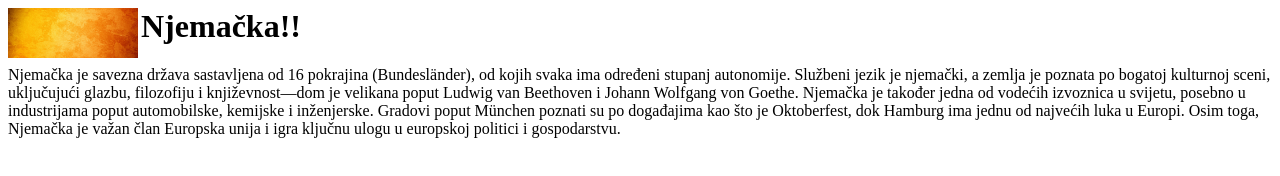
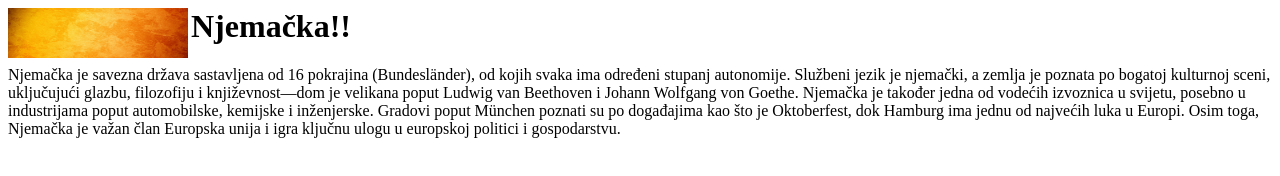
Before and after one commit to denishustic/denishustic.github.io, a plain HTML site: page slike/tekst oko slike.html in a window 1280 px wide. Drawn offline with Linux system fonts and the light colour scheme.

Commit message:
Update tekst oko slike.html

```diff
--- a/slike/tekst oko slike.html
+++ b/slike/tekst oko slike.html
@@ -4,10 +4,12 @@
 </HEAD>
 
 <BODY>
-    <IMG SRC="orange.jpg" ALIGN="left" WIDTH="130" HEIGHT="50">
+    <IMG SRC="orange.jpg" ALIGN="left" WIDTH="180" HEIGHT="50">
     <H1> Njemačka!! </H1>
-Njemačka je savezna država sastavljena od 16 pokrajina (Bundesländer), od kojih svaka ima određeni stupanj autonomije. Službeni jezik je njemački, a zemlja je poznata po bogatoj kulturnoj sceni, uključujući glazbu, filozofiju i književnost—dom je velikana poput Ludwig van Beethoven i Johann Wolfgang von Goethe.
-Njemačka je također jedna od vodećih izvoznica u svijetu, posebno u industrijama poput automobilske, kemijske i inženjerske. Gradovi poput München poznati su po događajima kao što je Oktoberfest, dok Hamburg ima jednu od najvećih luka u Europi.
-Osim toga, Njemačka je važan član Europska unija i igra ključnu ulogu u europskoj politici i gospodarstvu.
+Njemačka je savezna država sastavljena od 16 pokrajina (Bundesländer), od kojih svaka ima određeni stupanj autonomije.
+    Službeni jezik je njemački, a zemlja je poznata po bogatoj kulturnoj sceni, uključujući glazbu, filozofiju i književnost—dom je velikana poput Ludwig van Beethoven i Johann Wolfgang von Goethe.
+        Njemačka je također jedna od vodećih izvoznica u svijetu, posebno u industrijama poput automobilske, kemijske i inženjerske.
+            Gradovi poput München poznati su po događajima kao što je Oktoberfest, dok Hamburg ima jednu od najvećih luka u Europi.
+                Osim toga, Njemačka je važan član Europska unija i igra ključnu ulogu u europskoj politici i gospodarstvu.
 </BODY>
 </HTML>
```
